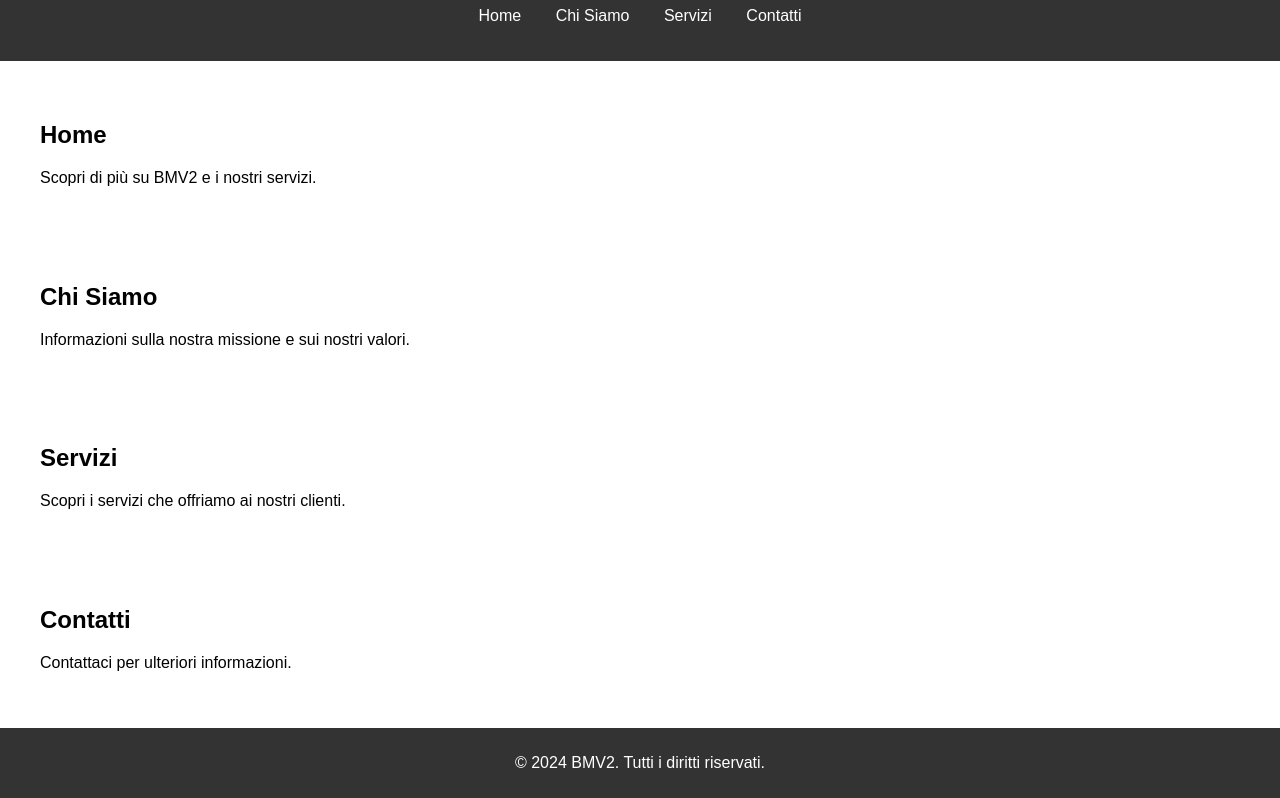
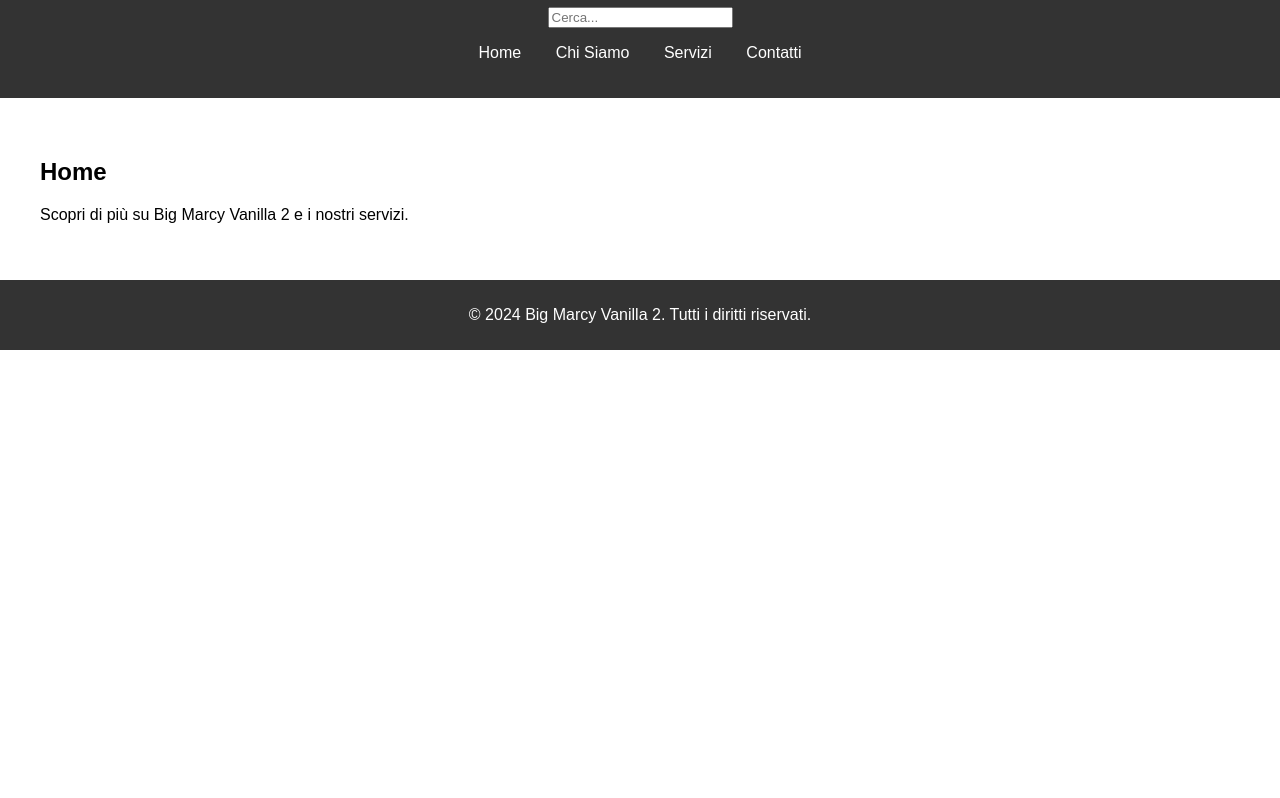
Before and after one commit to Ilprokappo/BMV2, a plain HTML site: page index.html in a window 1280 px wide. Shown: the part 93-891 px from the top of the page. After the commit the page ends 800 px from the top, so only its background shows below. Drawn offline with Linux system fonts and the light colour scheme.

Commit message:
index.html

```diff
--- a/index.html
+++ b/index.html
@@ -3,46 +3,31 @@
 <head>
     <meta charset="UTF-8">
     <meta name="viewport" content="width=device-width, initial-scale=1.0">
-    <title>BMV2</title>
+    <title>Big Marcy Vanilla 2</title>
     <link rel="stylesheet" href="styles.css">
+    <link href="https://fonts.googleapis.com/css2?family=Roboto:wght@300;700&display=swap" rel="stylesheet">
 </head>
 <body>
     <header>
-        <h1>Benvenuto su BMV2</h1>
+        <h1>Big Marcy Vanilla 2</h1>
+        <input type="text" placeholder="Cerca..." class="search-bar">
         <nav>
             <ul>
-                <li><a href="#home">Home</a></li>
-                <li><a href="#about">Chi Siamo</a></li>
-                <li><a href="#services">Servizi</a></li>
-                <li><a href="#contact">Contatti</a></li>
+                <li><a href="index.html">Home</a></li>
+                <li><a href="about.html">Chi Siamo</a></li>
+                <li><a href="services.html">Servizi</a></li>
+                <li><a href="contact.html">Contatti</a></li>
             </ul>
         </nav>
     </header>
 
     <section id="home">
         <h2>Home</h2>
-        <p>Scopri di più su BMV2 e i nostri servizi.</p>
-    </section>
-
-    <section id="about">
-        <h2>Chi Siamo</h2>
-        <p>Informazioni sulla nostra missione e sui nostri valori.</p>
-    </section>
-
-    <section id="services">
-        <h2>Servizi</h2>
-        <p>Scopri i servizi che offriamo ai nostri clienti.</p>
-    </section>
-
-    <section id="contact">
-        <h2>Contatti</h2>
-        <p>Contattaci per ulteriori informazioni.</p>
+        <p>Scopri di più su Big Marcy Vanilla 2 e i nostri servizi.</p>
     </section>
 
     <footer>
-        <p>&copy; 2024 BMV2. Tutti i diritti riservati.</p>
+        <p>&copy; 2024 Big Marcy Vanilla 2. Tutti i diritti riservati.</p>
     </footer>
-
-    <script src="script.js"></script> <!-- Include il tuo script qui -->
 </body>
 </html>
```
